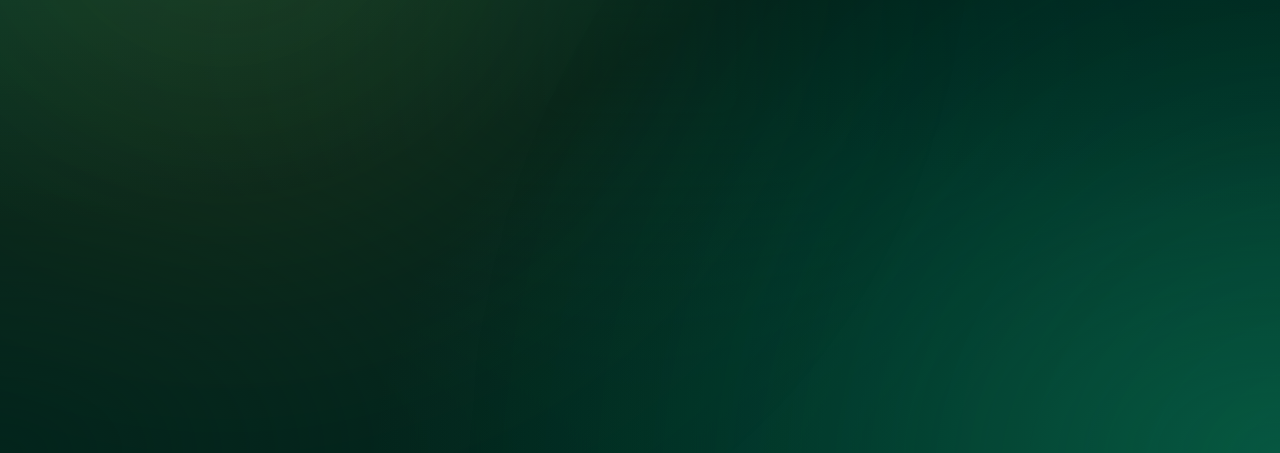
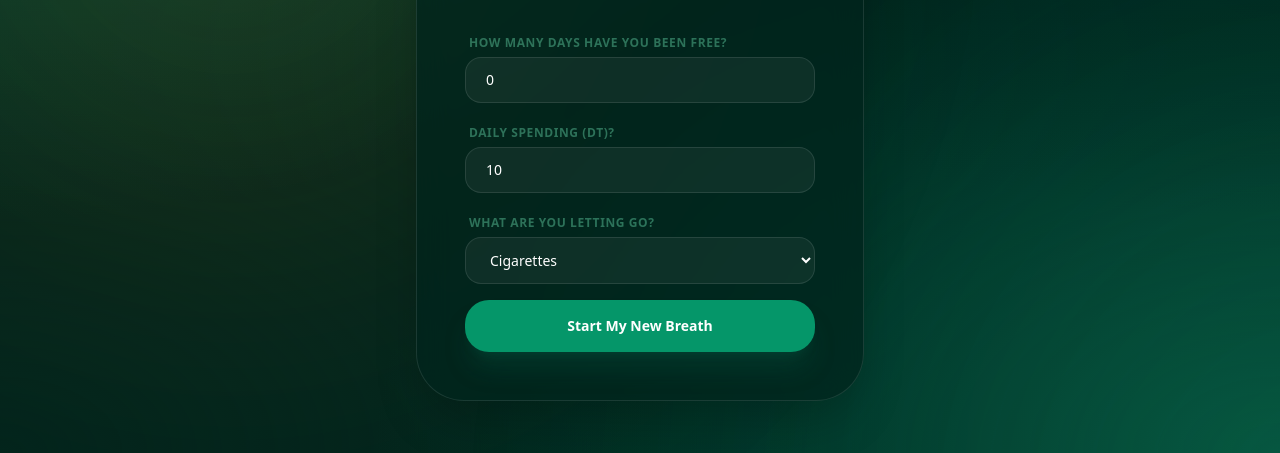
Before and after one commit to ziedjaballli-hub/nafas, a plain HTML site: page index.html in a window 1280 px wide. Shown: the part 347-800 px from the top of the page. Drawn offline with nearby package versions, Linux system fonts and the light colour scheme; the site is published under a folder, as on GitHub Pages, so addresses that start at the root find nothing.

Commit message:
Fix stylesheet and script paths in index.html

```diff
--- a/index.html
+++ b/index.html
@@ -98,7 +98,7 @@
         }
     </style>
 
-<link rel="stylesheet" href="/index.css">
+<link rel="stylesheet" href="index.css">
 <script type="importmap">
 {
   "imports": {
@@ -111,7 +111,7 @@
   }
 }
 </script>
-  <script type="module" crossorigin src="/assets/index-DJbVtS-L.js"></script>
+  <script type="module" crossorigin src="assets/index-DJbVtS-L.js"></script>
 </head>
 <body>
     <div class="bg-mesh"></div>
```
